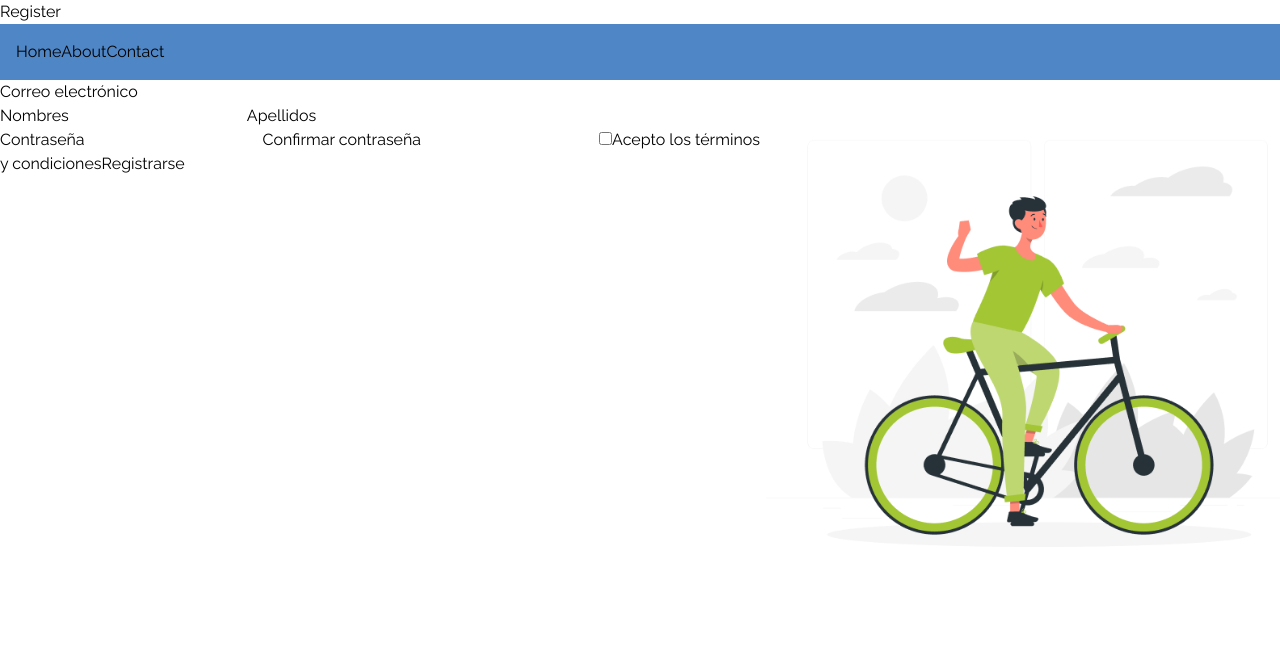
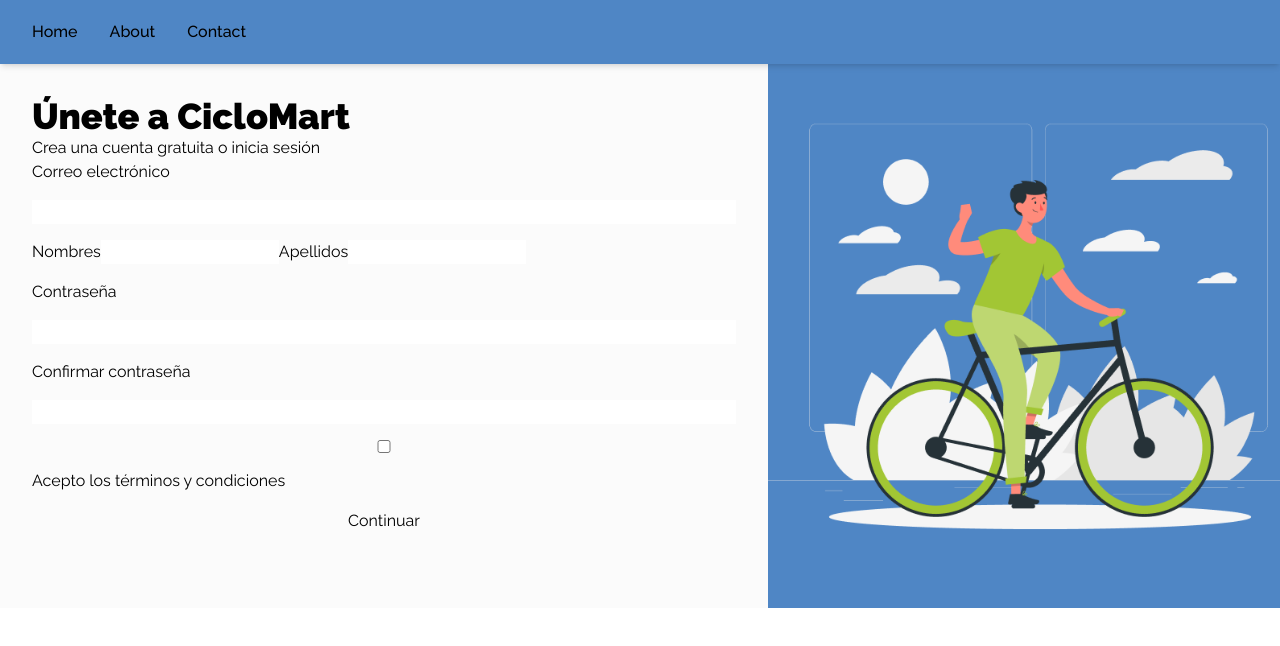
Before and after one commit to w1sec0d/ciclomart_frontend, a React (Vite) app: page / in a window 1280 px wide. Shown: the top 646 px of the page. Built offline with nearby package versions, Linux system fonts and the light colour scheme.

Commit message:
Add basic style register page

```diff
--- a/src/components/Layout.jsx
+++ b/src/components/Layout.jsx
@@ -6,22 +6,22 @@ const Layout = () => {
   return (
     <div>
       <header>
-        <h1>Register</h1>
-        <nav className="bg-primary p-4">
+        {/* <h1>Register</h1> */}
+        <nav className="bg-primary p-4 font-medium shadow-md md:h-[64px] flex items-center fixed left-0 top-0 w-full z-10">
           <ul className="flex flex-col md:flex-row">
-            <li>
+            <li className="mx-4 hover:font-bold">
               <a href="/">Home</a>
             </li>
-            <li>
+            <li className="mx-4 hover:font-bold">
               <a href="/about">About</a>
             </li>
-            <li>
+            <li className="mx-4 hover:font-bold">
               <a href="/contact">Contact</a>
             </li>
           </ul>
         </nav>
       </header>
-      <main>
+      <main className="mt-[64px]">
         <Outlet />
       </main>
       <footer></footer>
--- a/src/index.css
+++ b/src/index.css
@@ -1,5 +1,26 @@
 @import url('https://fonts.googleapis.com/css2?family=Raleway:ital,wght@0,100..900;1,100..900&display=swap');
 
 @tailwind base;
+
+/* Custom base styles */
+html {
+  font-family: 'Raleway', sans-serif;
+  box-sizing: border-box;
+}
+
+*,
+*::before,
+*::after {
+  box-sizing: inherit;
+}
+
+body {
+  margin: 0;
+  padding: 0;
+  line-height: 1.5;
+  -webkit-font-smoothing: antialiased;
+  -moz-osx-font-smoothing: grayscale;
+}
+
 @tailwind components;
 @tailwind utilities;
--- a/src/pages/Register.jsx
+++ b/src/pages/Register.jsx
@@ -10,8 +10,11 @@ const Register = () => {
 
   return (
     <section className="flex flex-col md:flex-row">
-      <div>
-        <form onSubmit={handleSubmit}>
+      <div className="bg-white md:w-3/5 p-8">
+        {/* form paragaph */}
+        <h1 className="font-black text-4xl">Únete a CicloMart</h1>
+        <p>Crea una cuenta gratuita o inicia sesión</p>
+        <form onSubmit={handleSubmit} className="flex flex-col gap-4">
           <label htmlFor="email">Correo electrónico</label>
           <input type="email" id="email" />
           <div>
@@ -26,10 +29,10 @@ const Register = () => {
           <input type="password" id="password-confirm" />
           <input type="checkbox" id="terms" />
           <label htmlFor="terms">Acepto los términos y condiciones</label>
-          <button type="submit">Registrarse</button>
+          <button type="submit">Continuar</button>
         </form>
       </div>
-      <div>
+      <div className="bg-primary md:w-2/5">
         <img
           src={registerImage}
           alt="Imagen de una persona sonriendo en una bicicleta y saludando"
```
